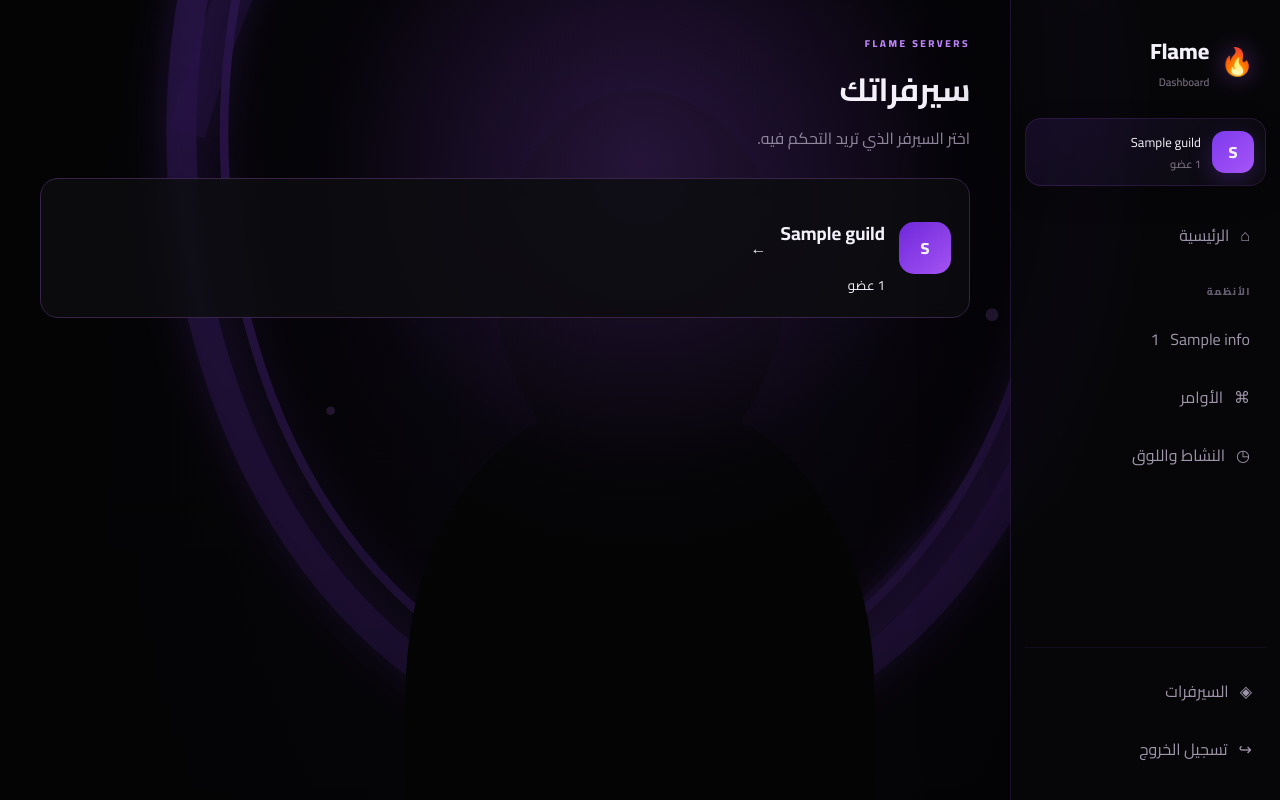
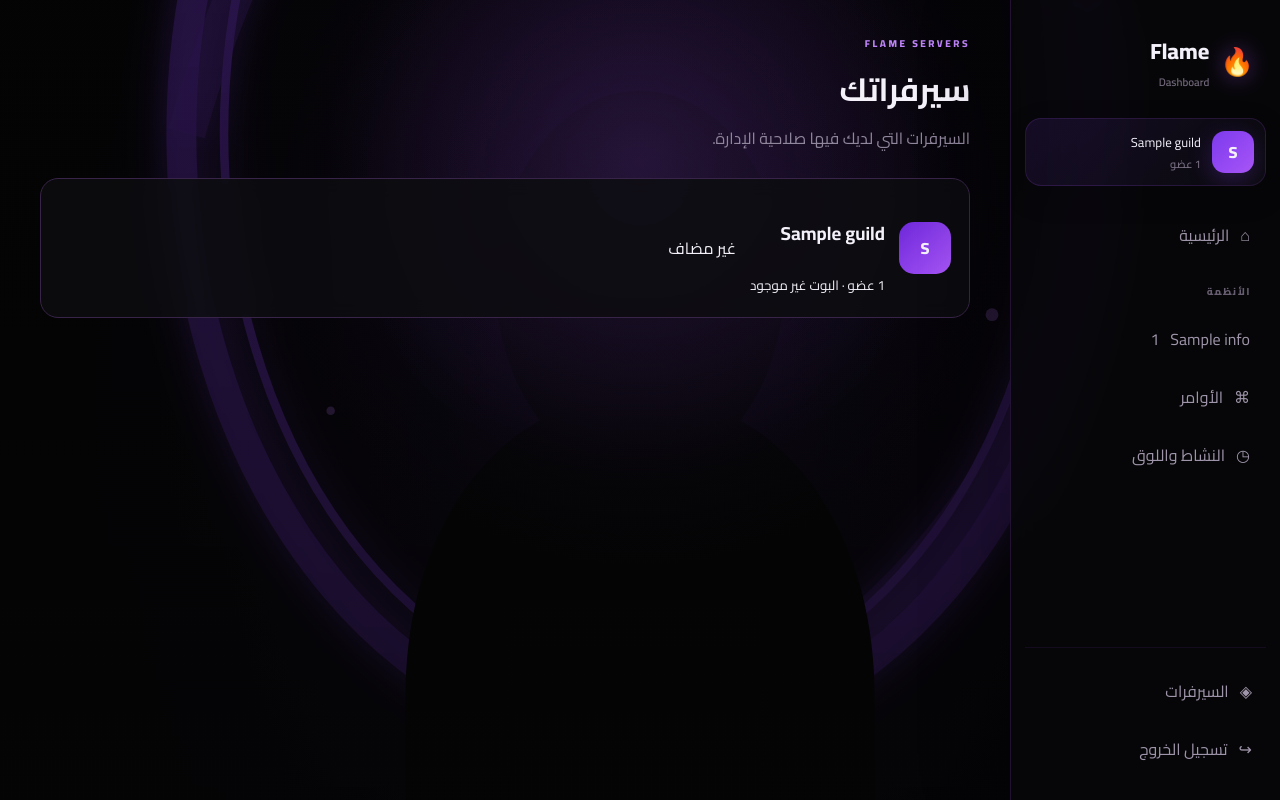
Before and after one commit to alialghamdi6068/Voidbot, a Flask app: template templates/servers.html in a window 1280 px wide. Run offline with Flask 3, Linux system fonts and the light colour scheme; the template is opened without the code that fills it: most values are stand-ins (such as "Sample title", 1, 10 or a date in 2020); parts of the project's set-up code (start-up, migrations or seed data) failed here and were passed over.

Commit message:
Improve managed server selection page

```diff
--- a/templates/servers.html
+++ b/templates/servers.html
@@ -1 +1 @@
-{% extends 'base.html' %}{% block content %}<div class="page-head"><div><div class="eyebrow">FLAME SERVERS</div><h1>سيرفراتك</h1><p>اختر السيرفر الذي تريد التحكم فيه.</p></div></div><div class="grid">{% for guild in guilds %}<a class="server" href="{{ url_for('dashboard', guild_id=guild.id) }}"><div class="server-icon">{{ guild.name[:1] }}</div><div><h3>{{ guild.name }}</h3><small>{{ guild.member_count or 0 }} عضو</small></div><strong>←</strong></a>{% else %}<div class="card"><h3>لا توجد سيرفرات</h3><p>تأكد أن Flame موجود في السيرفر وأن حسابك لديه صلاحية الإدارة.</p></div>{% endfor %}</div>{% endblock %}
+{% extends 'base.html' %}{% block content %}<div class="page-head"><div><div class="eyebrow">FLAME SERVERS</div><h1>سيرفراتك</h1><p>السيرفرات التي لديك فيها صلاحية الإدارة.</p></div></div><div class="grid">{% for guild in guilds %}{% if guild.bot_installed %}<a class="server" href="{{ url_for('dashboard', guild_id=guild.id) }}"><div class="server-icon">{{ guild.name[:1] }}</div><div><h3>{{ guild.name }}</h3><small>{{ guild.member_count or 0 }} عضو · البوت موجود</small></div><strong>←</strong></a>{% else %}<div class="server server-disabled"><div class="server-icon">{{ guild.name[:1] }}</div><div><h3>{{ guild.name }}</h3><small>{{ guild.member_count or 0 }} عضو · البوت غير موجود</small></div><span class="server-status">غير مضاف</span></div>{% endif %}{% else %}<div class="card"><h3>لا توجد سيرفرات</h3><p>لم يتم العثور على سيرفرات لديك فيها صلاحية الإدارة.</p></div>{% endfor %}</div>{% endblock %}
```
